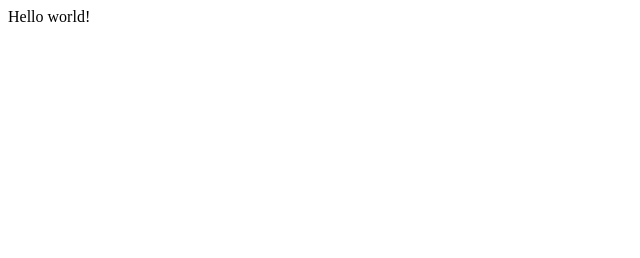
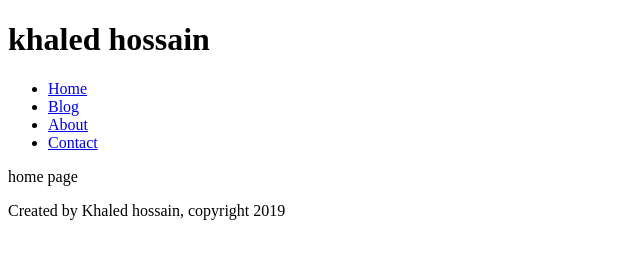
Before and after one commit to khaled-hossain-code/gatsby-bootcamp, a Gatsby site: page / in a window 1280 px wide. Shown: the whole page, without its empty margins (0-640 px from the left). Built offline with nearby package versions, Linux system fonts and the light colour scheme; Gatsby itself is replaced by a stand-in of ours.

Commit message:
simple static site

```diff
--- /dev/null
+++ b/src/components/footer.js
@@ -0,0 +1,9 @@
+import React from 'react'
+
+const Footer = () => {
+  return (
+    <footer><p>Created by Khaled hossain, copyright 2019</p></footer>
+  )
+}
+
+export default Footer;
--- /dev/null
+++ b/src/components/header.js
@@ -0,0 +1,28 @@
+import React from 'react'
+import { Link } from 'gatsby'
+
+const Header = () => {
+  return (
+    <header>
+      <h1>khaled hossain</h1>
+      <nav>
+        <ul>
+          <li>
+            <Link to="/">Home</Link>
+          </li>
+          <li>
+            <Link to="/blog">Blog</Link>
+          </li>
+          <li>
+            <Link to="/about">About</Link>
+          </li>
+          <li>
+            <Link to="/contact">Contact</Link>
+          </li>
+        </ul>
+      </nav>
+    </header>
+  )
+}
+
+export default Header;
--- /dev/null
+++ b/src/components/layout.js
@@ -0,0 +1,15 @@
+import React from "react"
+import Header from "./header"
+import Footer from "./footer"
+
+const Layout = props => {
+  return (
+    <div>
+      <Header />
+      {props.children}
+      <Footer />
+    </div>
+  )
+}
+
+export default Layout
--- a/src/pages/index.js
+++ b/src/pages/index.js
@@ -1,3 +1,10 @@
 import React from "react"
+import Layout from "../components/layout"
 
-export default () => <div>Hello world!</div>
+export default () => {
+  return (
+    <Layout>
+      <div>home page</div>
+    </Layout>
+  )
+}
```
Also changed, not shown: src/pages/about.js (added, +8 -0 lines), src/pages/blog.js (added, +8 -0 lines), src/pages/contact.js (added, +8 -0 lines).
